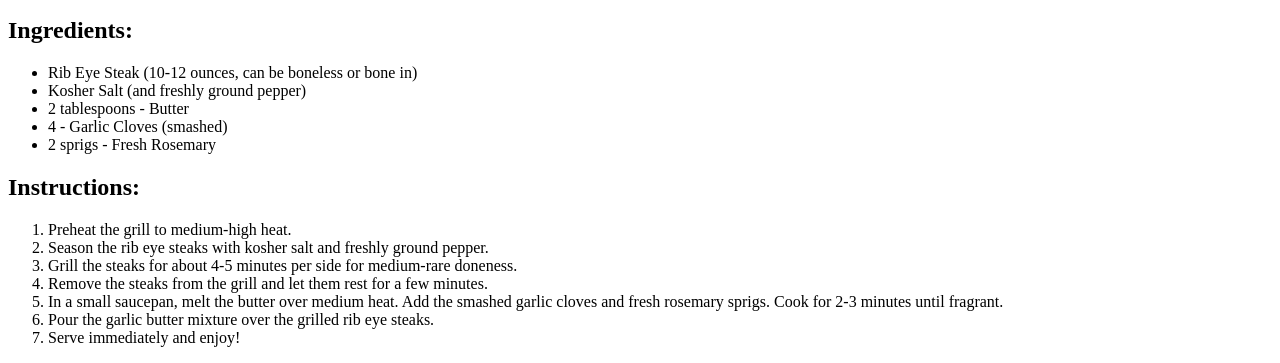
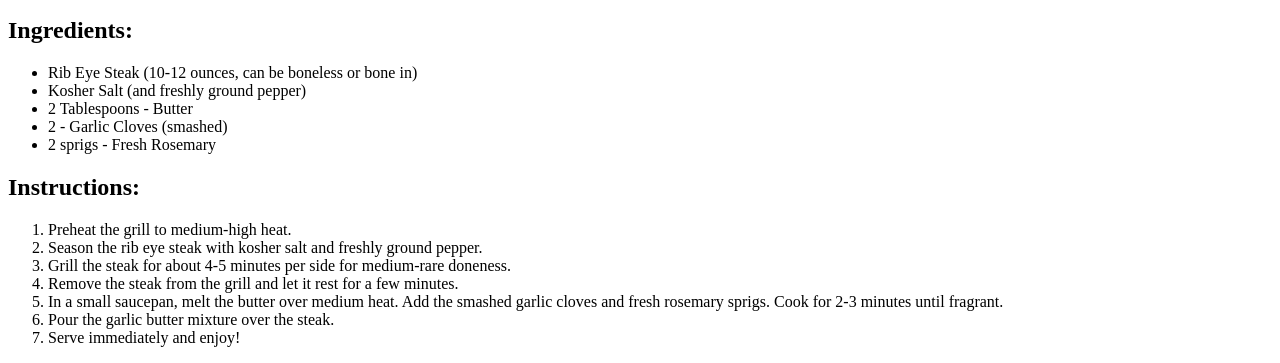
Before and after one commit to mattavella/terraform-beginner-bootcamp-2023, a plain HTML site: page public/index.html in a window 1280 px wide. Shown: the part 731-1094 px from the top of the page. Drawn offline with Linux system fonts and the light colour scheme.

Commit message:
Update index.html

```diff
--- a/public/index.html
+++ b/public/index.html
@@ -13,19 +13,19 @@
     <ul>
         <li>Rib Eye Steak (10-12 ounces, can be boneless or bone in)</li>
         <li>Kosher Salt (and freshly ground pepper)</li>
-        <li>2 tablespoons - Butter</li>
-        <li>4 - Garlic Cloves (smashed)</li>
+        <li>2 Tablespoons - Butter</li>
+        <li>2 - Garlic Cloves (smashed)</li>
         <li>2 sprigs - Fresh Rosemary</li>
     </ul>
 
     <h2>Instructions:</h2>
     <ol>
         <li>Preheat the grill to medium-high heat.</li>
-        <li>Season the rib eye steaks with kosher salt and freshly ground pepper.</li>
-        <li>Grill the steaks for about 4-5 minutes per side for medium-rare doneness.</li>
-        <li>Remove the steaks from the grill and let them rest for a few minutes.</li>
+        <li>Season the rib eye steak with kosher salt and freshly ground pepper.</li>
+        <li>Grill the steak for about 4-5 minutes per side for medium-rare doneness.</li>
+        <li>Remove the steak from the grill and let it rest for a few minutes.</li>
         <li>In a small saucepan, melt the butter over medium heat. Add the smashed garlic cloves and fresh rosemary sprigs. Cook for 2-3 minutes until fragrant.</li>
-        <li>Pour the garlic butter mixture over the grilled rib eye steaks.</li>
+        <li>Pour the garlic butter mixture over the steak.</li>
         <li>Serve immediately and enjoy!</li>
     </ol>
 </body>
```
